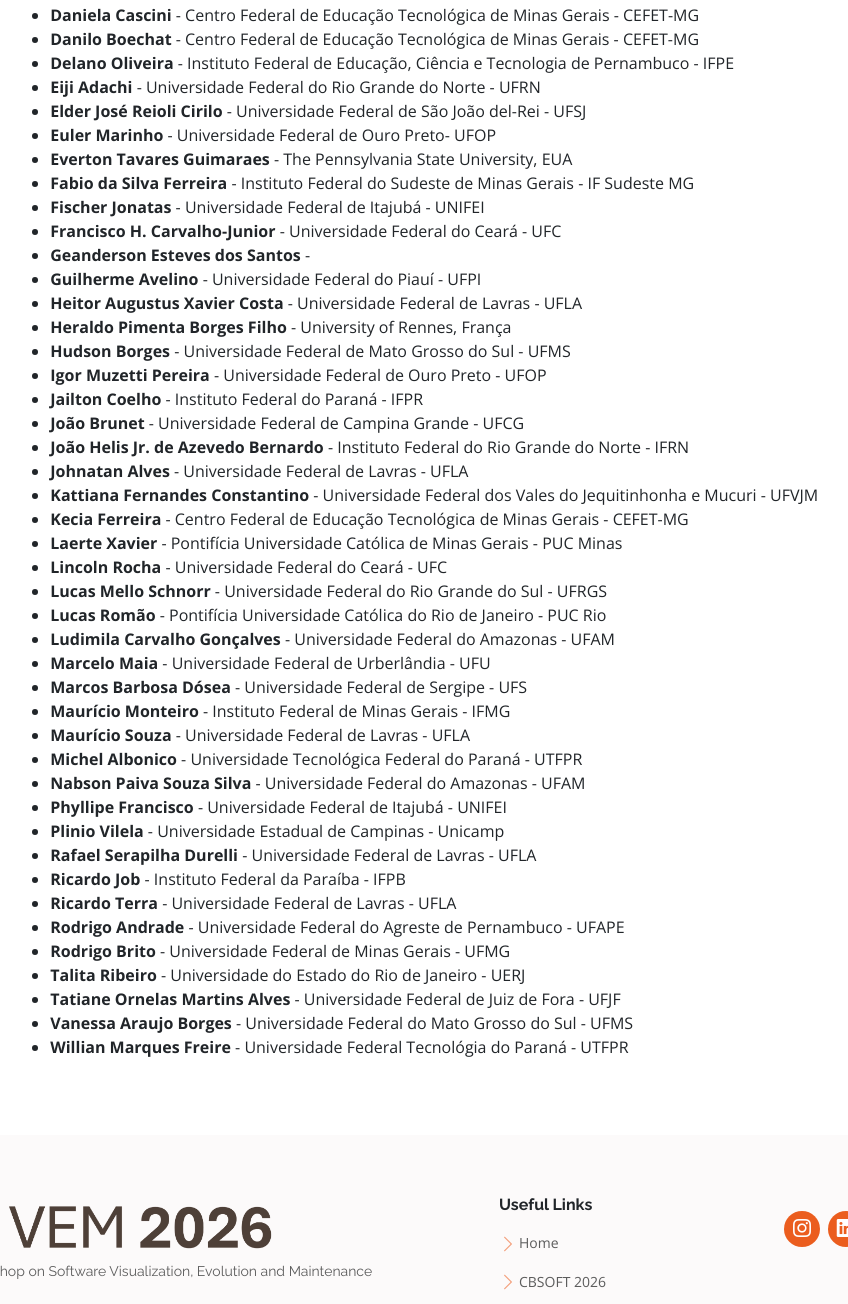
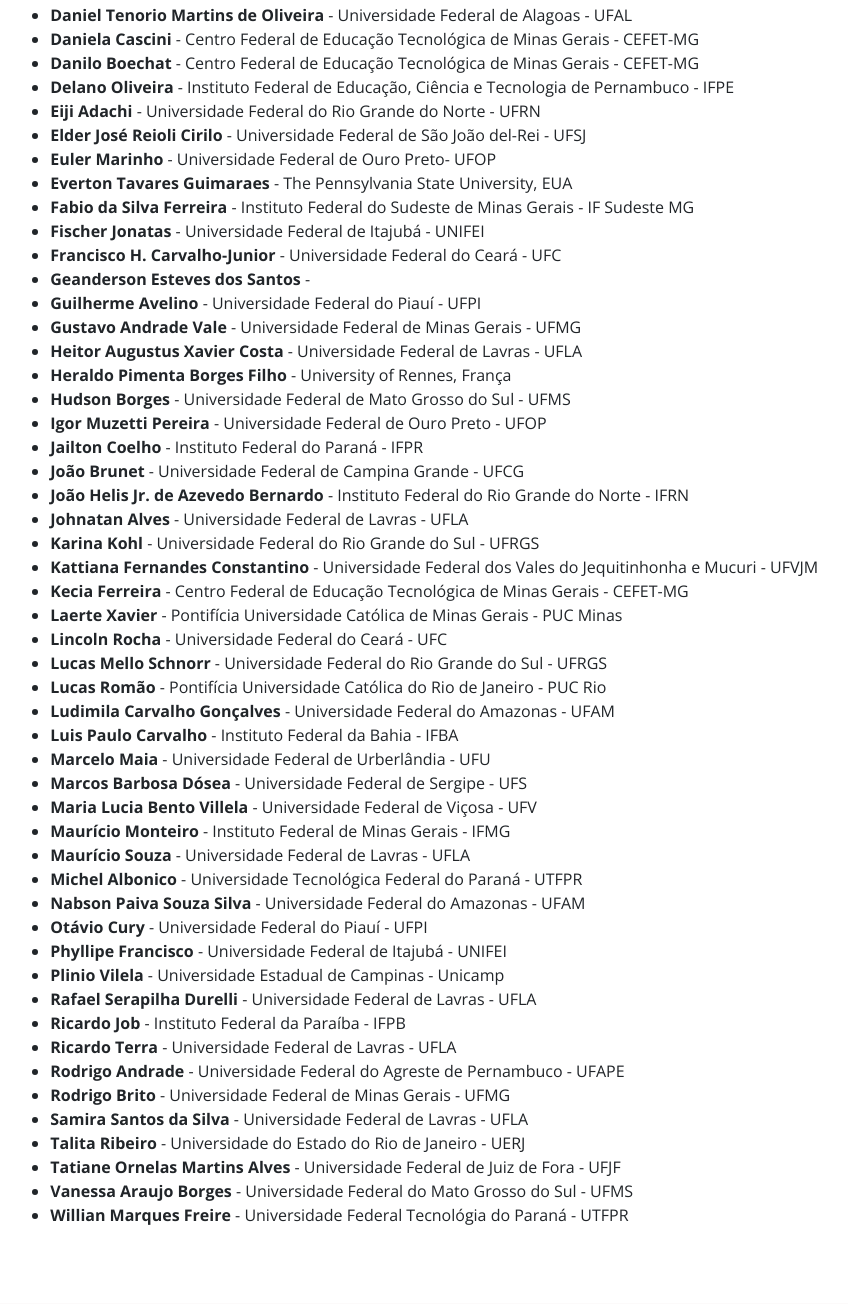
Before and after one commit to vemworkshop/vem2026, a plain HTML site: page callForPapers.html in a window 1280 px wide. Shown: the part 5256-6560 px from the top of the page, without its empty margins (153-1001 px from the left). Drawn offline with nearby package versions, Linux system fonts and the light colour scheme.

Commit message:
Atualização TPC

```diff
--- a/callForPapers.html
+++ b/callForPapers.html
@@ -422,6 +422,7 @@
                     <li class="item-orange"><strong>Crescencio Lima</strong> - Instituto Federal de Educação, Ciência e Tecnologia da Bahia - IFBA</li>
                     <li class="item-orange"><strong>Cristiane Aparecida Lana </strong> - Universidade Federal de Lavras - UFLA</li>
                     <li class="item-orange"><strong>Daniel Coutinho</strong> - Pontifícia Universidade Católica do Rio de Janeiro - PUC Rio</li>
+                    <li class="item-orange"><strong>Daniel Tenorio Martins de Oliveira</strong> - Universidade Federal de Alagoas - UFAL</li>
                     <li class="item-orange"><strong>Daniela Cascini</strong> - Centro Federal de Educação Tecnológica de Minas Gerais - CEFET-MG</li>
                     <li class="item-orange"><strong>Danilo Boechat</strong> - Centro Federal de Educação Tecnológica de Minas Gerais - CEFET-MG</li>
                     <li class="item-orange"><strong>Delano Oliveira</strong> - Instituto Federal de Educação, Ciência e Tecnologia de Pernambuco - IFPE</li>
@@ -434,6 +435,7 @@
                     <li class="item-orange"><strong>Francisco H. Carvalho-Junior</strong> - Universidade Federal do Ceará - UFC</li>
                     <li class="item-orange"><strong>Geanderson Esteves dos Santos</strong> - </li>
                     <li class="item-orange"><strong>Guilherme Avelino</strong> - Universidade Federal do Piauí - UFPI</li>
+                    <li class="item-orange"><strong>Gustavo Andrade Vale</strong> - Universidade Federal de Minas Gerais - UFMG</li>
                     <li class="item-orange"><strong>Heitor Augustus Xavier Costa</strong> - Universidade Federal de Lavras - UFLA</li>
                     <li class="item-orange"><strong>Heraldo Pimenta Borges Filho</strong> - University of Rennes, França</li>
                     <li class="item-orange"><strong>Hudson Borges</strong> - Universidade Federal de Mato Grosso do Sul - UFMS</li>
@@ -442,6 +444,7 @@
                     <li class="item-orange"><strong>João Brunet</strong> - Universidade Federal de Campina Grande - UFCG</li>
                     <li class="item-orange"><strong>João Helis Jr. de Azevedo Bernardo</strong> - Instituto Federal do Rio Grande do Norte - IFRN</li>
                     <li class="item-orange"><strong>Johnatan Alves</strong> - Universidade Federal de Lavras - UFLA</li>
+                    <li class="item-orange"><strong>Karina Kohl</strong> - Universidade Federal do Rio Grande do Sul - UFRGS</li>
                     <li class="item-orange"><strong>Kattiana Fernandes Constantino</strong> - Universidade Federal dos Vales do Jequitinhonha e Mucuri - UFVJM</li>
                     <li class="item-orange"><strong>Kecia Ferreira</strong> - Centro Federal de Educação Tecnológica de Minas Gerais - CEFET-MG</li>
                     <li class="item-orange"><strong>Laerte Xavier</strong> - Pontifícia Universidade Católica de Minas Gerais - PUC Minas</li>
@@ -449,12 +452,15 @@
                     <li class="item-orange"><strong>Lucas Mello Schnorr</strong> - Universidade Federal do Rio Grande do Sul - UFRGS</li>
                     <li class="item-orange"><strong>Lucas Romão</strong> - Pontifícia Universidade Católica do Rio de Janeiro - PUC Rio</li>
                     <li class="item-orange"><strong>Ludimila Carvalho Gonçalves</strong> - Universidade Federal do Amazonas - UFAM</li>
+                    <li class="item-orange"><strong>Luis Paulo Carvalho</strong> - Instituto Federal da Bahia - IFBA</li>
                     <li class="item-orange"><strong>Marcelo Maia</strong> - Universidade Federal de Urberlândia - UFU</li>
                     <li class="item-orange"><strong>Marcos Barbosa Dósea</strong> - Universidade Federal de Sergipe - UFS</li>
+                    <li class="item-orange"><strong>Maria Lucia Bento Villela</strong> - Universidade Federal de Viçosa - UFV</li>
                     <li class="item-orange"><strong>Maurício Monteiro</strong> - Instituto Federal de Minas Gerais - IFMG</li>
                     <li class="item-orange"><strong>Maurício Souza</strong> - Universidade Federal de Lavras - UFLA</li>
                     <li class="item-orange"><strong>Michel Albonico</strong> - Universidade Tecnológica Federal do Paraná - UTFPR</li>
                     <li class="item-orange"><strong>Nabson Paiva Souza Silva</strong> - Universidade Federal do Amazonas - UFAM</li>
+                    <li class="item-orange"><strong>Otávio Cury</strong> - Universidade Federal do Piauí - UFPI</li>
                     <li class="item-orange"><strong>Phyllipe Francisco</strong> - Universidade Federal de Itajubá - UNIFEI</li>
                     <li class="item-orange"><strong>Plinio Vilela</strong> - Universidade Estadual de Campinas - Unicamp</li>
                     <li class="item-orange"><strong>Rafael Serapilha Durelli</strong> - Universidade Federal de Lavras - UFLA</li>
@@ -462,6 +468,7 @@
                     <li class="item-orange"><strong>Ricardo Terra</strong> - Universidade Federal de Lavras - UFLA</li>
                     <li class="item-orange"><strong>Rodrigo Andrade</strong> - Universidade Federal do Agreste de Pernambuco - UFAPE</li>
                     <li class="item-orange"><strong>Rodrigo Brito</strong> - Universidade Federal de Minas Gerais - UFMG</li>
+                    <li class="item-orange"><strong>Samira Santos da Silva</strong> - Universidade Federal de Lavras - UFLA</li>
                     <li class="item-orange"><strong>Talita Ribeiro</strong> - Universidade do Estado do Rio de Janeiro - UERJ</li>
                     <li class="item-orange"><strong>Tatiane Ornelas Martins Alves</strong> - Universidade Federal de Juiz de Fora - UFJF</li>
                     <li class="item-orange"><strong>Vanessa Araujo Borges</strong> - Universidade Federal do Mato Grosso do Sul - UFMS</li>
```
